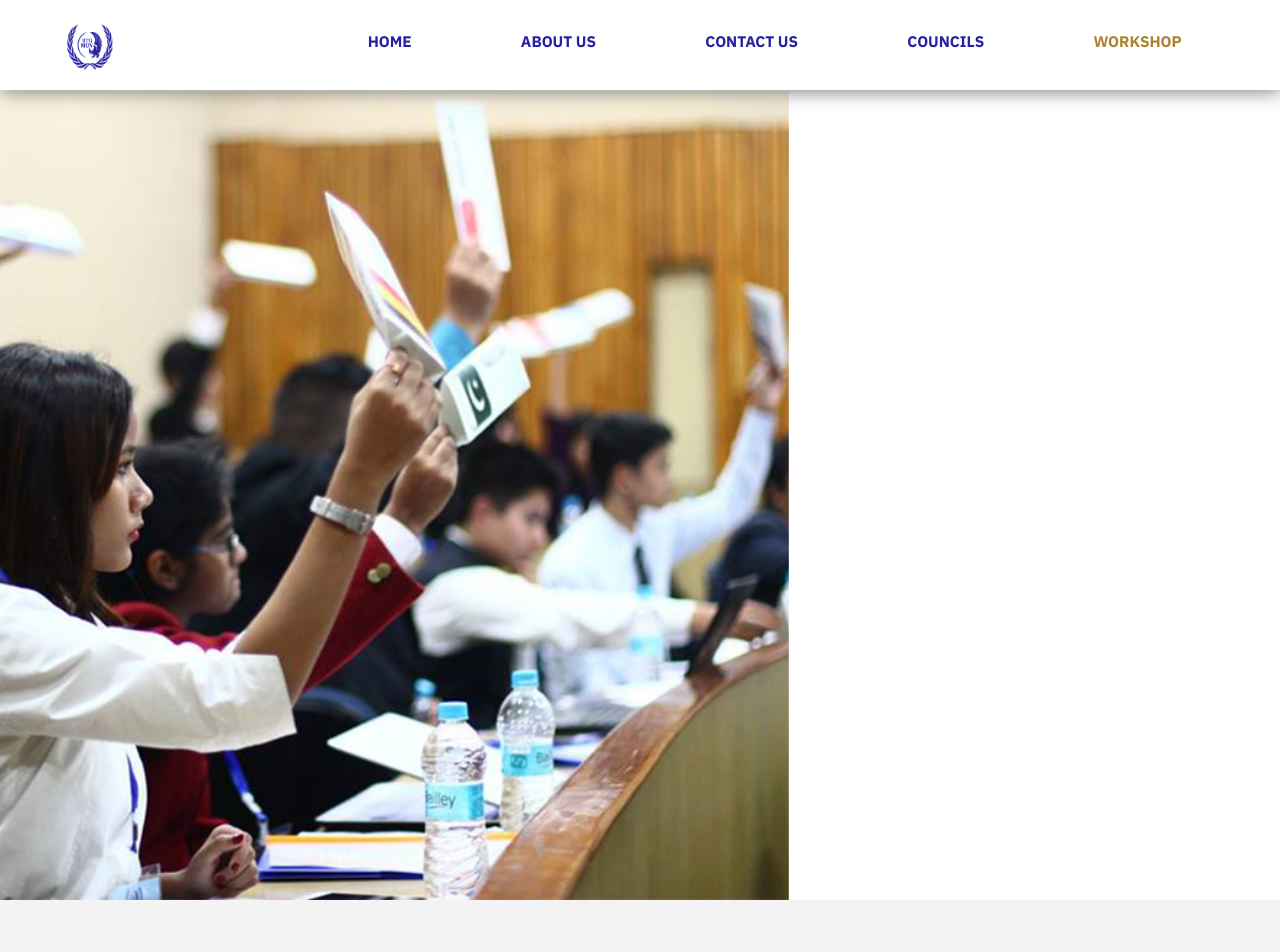
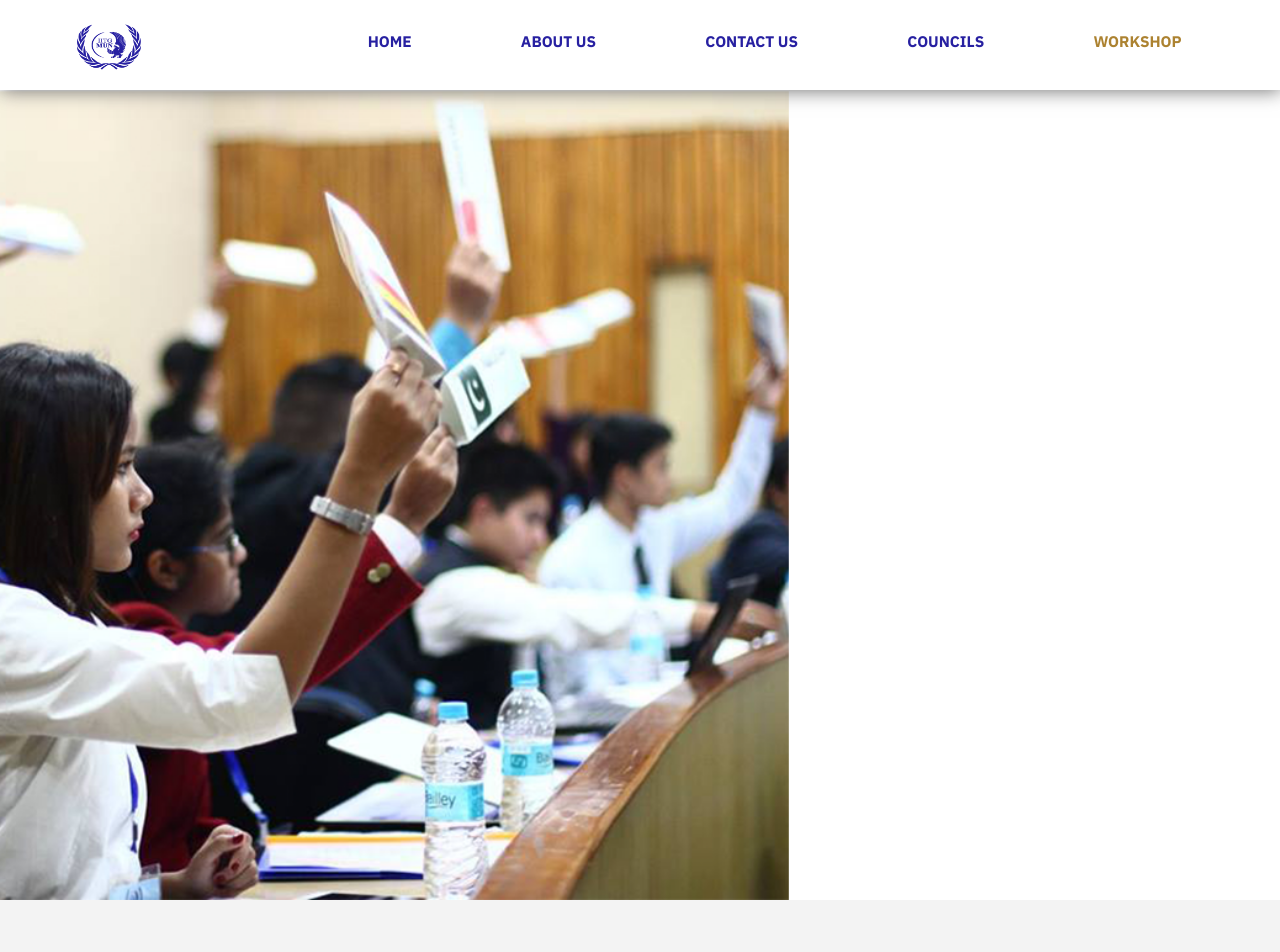
Before and after one commit to rupam170123041/IITG-MUN.github.io, a Jekyll site: the page built from index.html, in a window 1280 px wide. Shown: the top 952 px of the page. Built offline with Jekyll 4.4.1, drawn with Linux system fonts in a browser that asks for light colours; nearby versions of some CDN libraries; comment, search, counter and statistics services are not loaded.

Commit message:
Mobile important

```diff
--- a/css/main.css
+++ b/css/main.css
@@ -1835,7 +1835,8 @@ time {
 .logo.logo-light {
     background-image: url("../img/sprites/logo_blue_2.png");
     background-position: center;
-    background-size: 100% 100%;}
+    background-size: 100% 100%;
+}
 .icon {
     display: inline-block;
     width: 16px;
@@ -4233,10 +4234,6 @@ body.modal div.modal-backdrop {
         background-image: none !important;
     }
 
-    .logo-light{
-        width: 17vw;
-    }
-
     .jumbotron .animated {
         position: relative;
         bottom: 20vh;
@@ -4286,3 +4283,7 @@ body.modal div.modal-backdrop {
 #workshop-link{
     color: #ac8230;
 }
+
+.logo-light{
+    width: 10vw !important;
+}
```
